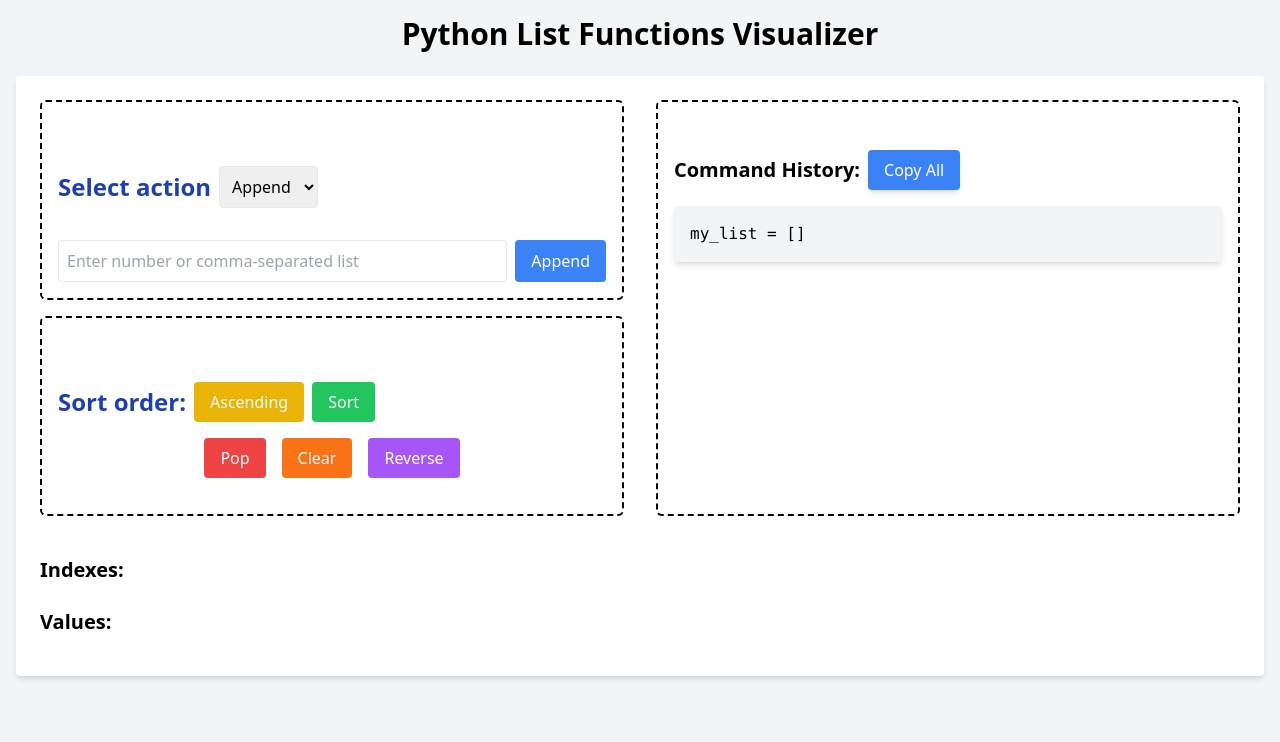
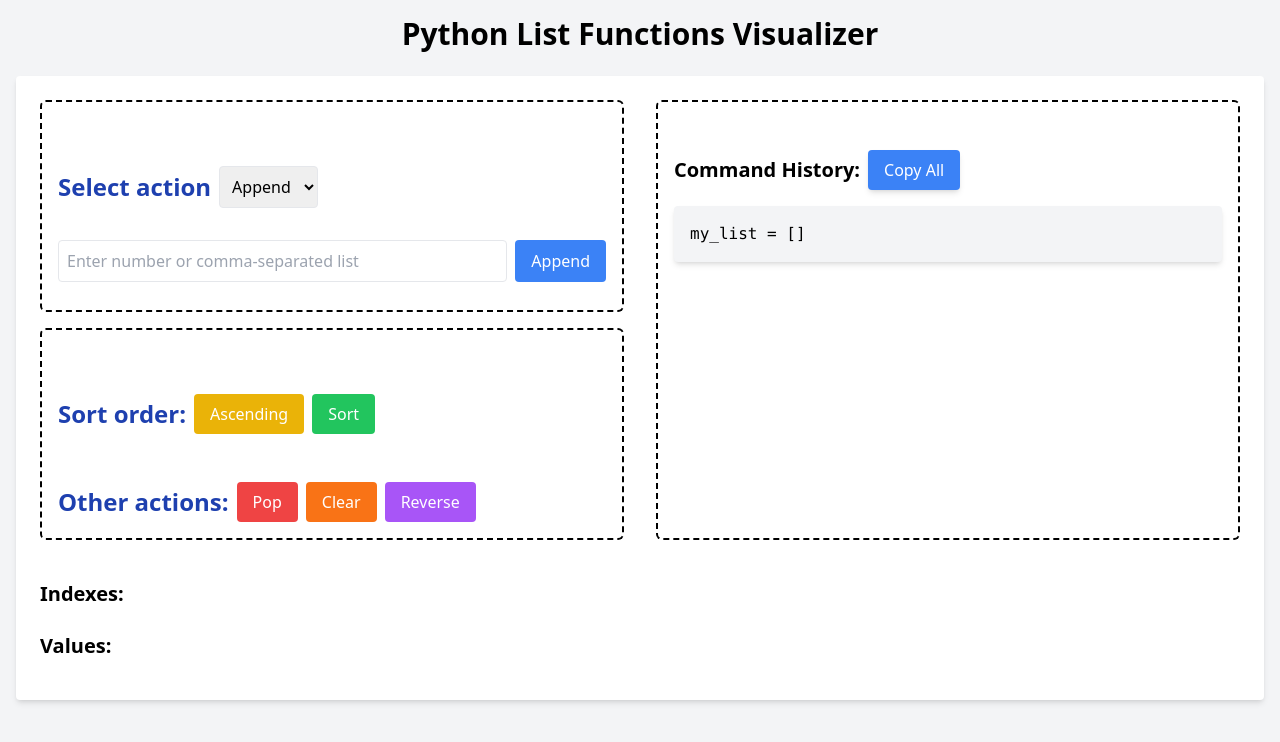
Before and after one commit to ducnd58233/python-viz, a React (Vite) app: page / in a window 1280 px wide. Shown: the top 742 px of the page. Built offline with nearby package versions, Linux system fonts and the light colour scheme.

Commit message:
add other actions text to action buttons

```diff
--- a/src/components/ActionButtons/ActionButtons.tsx
+++ b/src/components/ActionButtons/ActionButtons.tsx
@@ -31,7 +31,8 @@ export const ActionButtons: React.FC<ActionButtonsProps> = ({
         </button>
       </div>
 
-      <div className='flex justify-center space-x-4'>
+      <div className='flex space-x-2 mt-8 items-center'>
+        <div className='text-2xl text-blue-800 font-bold'>Other actions: </div>
         <button
           onClick={onPop}
           className='bg-red-500 text-white px-4 py-2 rounded'>
```
